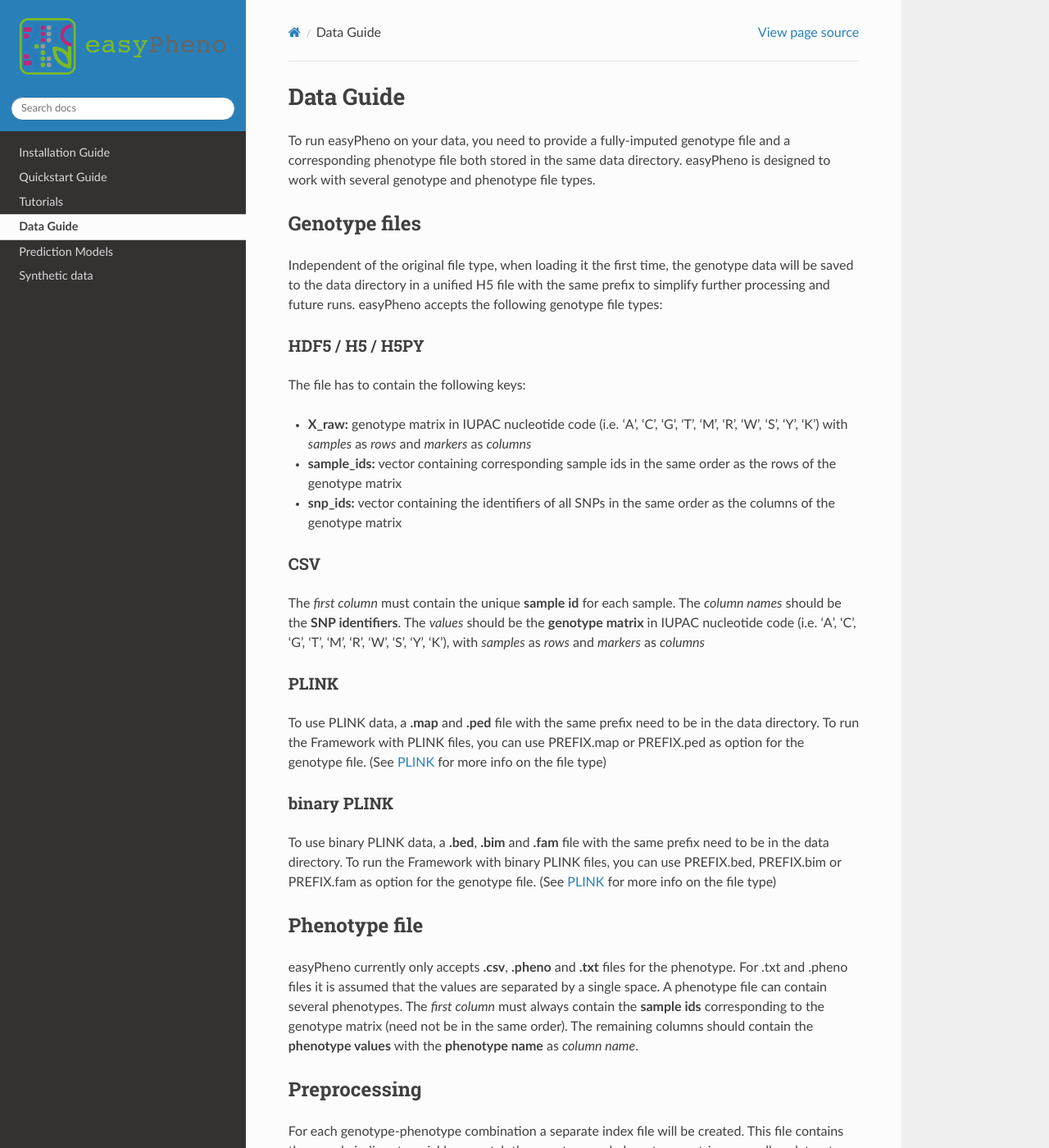
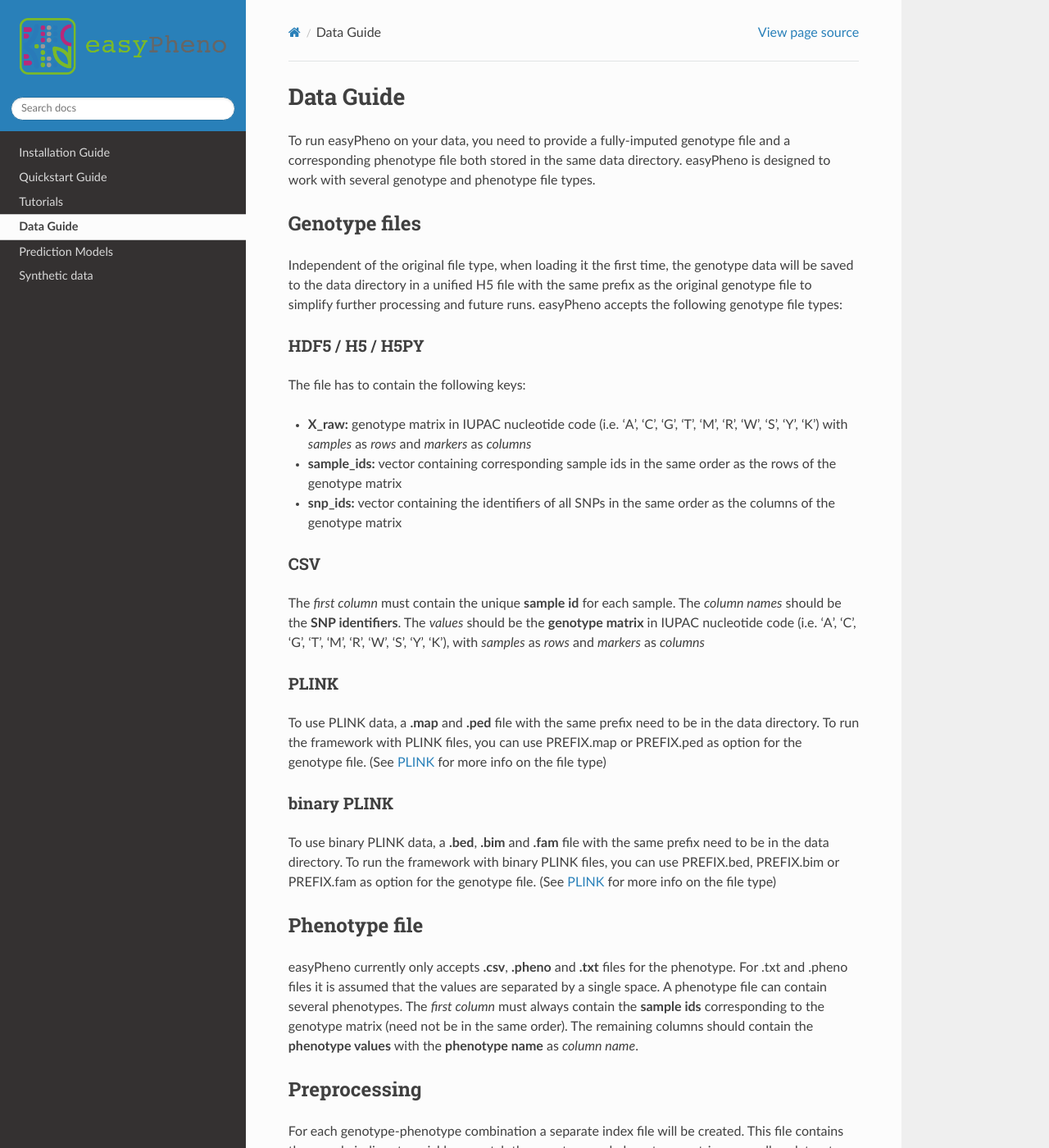
Before and after one commit to grimmlab/easyPheno, a Sphinx documentation site: the page built from docs/source/data.rst, in a window 1280 px wide and 1400 px high. Shown: the whole window at 82% size. Built offline with Sphinx 7.4.7 and the Read the Docs theme 2.0.0, drawn with Linux system fonts in a browser that asks for light colours; pages that are not in the unit, such as notebooks, are missing from menus.

Commit message:
Update data.rst

```diff
--- a/docs/source/data.rst
+++ b/docs/source/data.rst
@@ -6,7 +6,7 @@ easyPheno is designed to work with several genotype and phenotype file types.
 Genotype files
 ----------------
 Independent of the original file type, when loading it the first time, the genotype data will be saved to the data directory
-in a unified H5 file with the same prefix to simplify further processing and future runs.
+in a unified H5 file with the same prefix as the original genotype file to simplify further processing and future runs.
 easyPheno accepts the following genotype file types:
 
 HDF5 / H5 / H5PY
@@ -26,13 +26,13 @@ with *samples* as *rows* and *markers* as *columns*
 PLINK
 ~~~~~~~
 To use PLINK data, a **.map** and **.ped** file with the same prefix need to be in the data directory.
-To run the Framework with PLINK files, you can use PREFIX.map or PREFIX.ped as option for the genotype file.
+To run the framework with PLINK files, you can use PREFIX.map or PREFIX.ped as option for the genotype file.
 (See `PLINK <https://www.cog-genomics.org/plink/>`_ for more info on the file type)
 
 binary PLINK
 ~~~~~~~~~~~~~~
 To use binary PLINK data, a **.bed**, **.bim** and **.fam** file with the same prefix need to be in the data directory.
-To run the Framework with binary PLINK files, you can use PREFIX.bed, PREFIX.bim or PREFIX.fam as option for the
+To run the framework with binary PLINK files, you can use PREFIX.bed, PREFIX.bim or PREFIX.fam as option for the
 genotype file. (See `PLINK <https://www.cog-genomics.org/plink/>`_ for more info on the file type)
 
 Phenotype file
```
